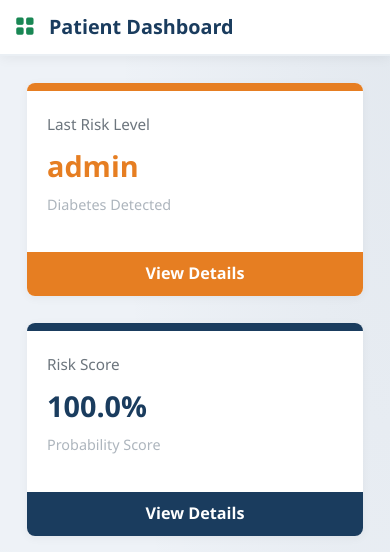
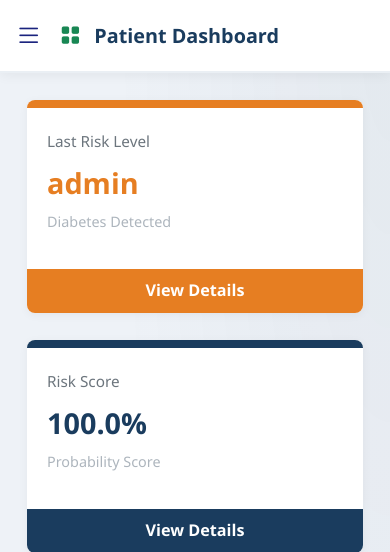
Before and after one commit to nyalwa/DiabetesCare, a Flask app: template templates/dashboard.html in a window 390 px wide; the page is wider, and only the part inside the window is pictured. Shown: the top 552 px of that part. Run offline with Flask 3, Linux system fonts and the light colour scheme; the template is opened without the code that fills it: values that come from a table or form of the project are taken from there, others are empty; tables that the repository leaves empty hold one stand-in row (values such as "Sample post"); parts of the project's set-up code (start-up, migrations or seed data) failed here and were passed over.

Commit message:
Add mobile hamburger navigation dropdown to topbar in patient and doctor base templates

```diff
--- a/templates/base_user.html
+++ b/templates/base_user.html
@@ -172,10 +172,30 @@
 
         <!-- Top Bar -->
         <div class="topbar">
-            <h5 class="mb-0">
-                <i class="bi bi-grid-fill me-2 text-success"></i>
-                {% block page_title %}Dashboard{% endblock %}
-            </h5>
+            <div class="d-flex align-items-center">
+                <!-- Mobile Hamburger Dropdown (Visible on screens smaller than 992px) -->
+                <div class="dropdown d-lg-none me-3">
+                    <button class="btn btn-link text-dark p-0 border-0" type="button" id="patientMobileNavDropdown" data-bs-toggle="dropdown" aria-expanded="false">
+                        <i class="bi bi-list fs-2" style="color: #1a237e;"></i>
+                    </button>
+                    <ul class="dropdown-menu shadow-lg border-0 py-2 mt-2" aria-labelledby="patientMobileNavDropdown" style="border-radius: 12px; min-width: 220px;">
+                        <li><a class="dropdown-item py-2 px-3 {% if request.endpoint == 'dashboard' %}active bg-primary{% endif %}" href="{{ url_for('dashboard') }}"><i class="bi bi-newspaper me-2"></i> My Dashboard</a></li>
+                        <li><a class="dropdown-item py-2 px-3 {% if request.endpoint == 'explore' %}active bg-primary{% endif %}" href="{{ url_for('explore') }}"><i class="bi bi-list-task me-2"></i> Insights & Education</a></li>
+                        <li><a class="dropdown-item py-2 px-3 {% if request.endpoint == 'general_triage' %}active bg-primary{% endif %}" href="{{ url_for('general_triage') }}"><i class="bi bi-check-square me-2"></i> New Assessment</a></li>
+                        <li><a class="dropdown-item py-2 px-3 {% if request.endpoint == 'my_appointments' %}active bg-primary{% endif %}" href="{{ url_for('my_appointments') }}"><i class="bi bi-graph-up-arrow me-2"></i> My Appointments</a></li>
+                        <li><a class="dropdown-item py-2 px-3 {% if request.endpoint == 'browse_doctors' %}active bg-primary{% endif %}" href="{{ url_for('browse_doctors') }}"><i class="bi bi-heart-fill me-2"></i> Find a Doctor</a></li>
+                        <li><a class="dropdown-item py-2 px-3 {% if request.endpoint == 'profile' %}active bg-primary{% endif %}" href="{{ url_for('profile') }}"><i class="bi bi-person-vcard me-2"></i> General Information</a></li>
+                        <li><hr class="dropdown-divider"></li>
+                        <li><a class="dropdown-item py-2 px-3" href="{{ url_for('index') }}"><i class="bi bi-globe me-2"></i> MAIN SITE</a></li>
+                        <li><a class="dropdown-item py-2 px-3 text-danger" href="{{ url_for('user_logout') }}"><i class="bi bi-box-arrow-left me-2"></i> SECURE LOGOUT</a></li>
+                    </ul>
+                </div>
+
+                <h5 class="mb-0">
+                    <i class="bi bi-grid-fill me-2 text-success"></i>
+                    {% block page_title %}Dashboard{% endblock %}
+                </h5>
+            </div>
         </div>
 
         <!-- Page Content -->
```
Also changed, not shown: templates/doctor/base_doctor.html (+19 -4 lines).
